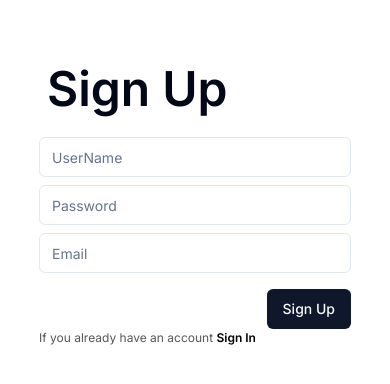
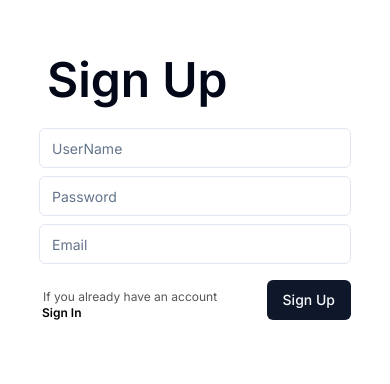
Before and after one commit to love-to-code108/todoApp, a React (Vite) app in the folder frontend/: page /signup in a window 390 px wide. Shown: the part 216-600 px from the top of the page. Built offline with nearby package versions, Linux system fonts and the light colour scheme.

Commit message:
the sign up page for the mobile is done

```diff
--- a/frontend/src/pages/SignUpPage.jsx
+++ b/frontend/src/pages/SignUpPage.jsx
@@ -82,8 +82,8 @@ export const SignUpPage = () => {
 
 
                 {/* IF YOU ALREADY HAVE AN ACCOUNT SIGN IN  */}
-                <div className=" ">
-                    <p className=" color-grey text-[12px]">If you already have an account <span className=" text-black font-semibold">Sign In</span></p>
+                <div className=" relative bottom-[2rem] left-1">
+                    <p className=" color-grey text-[12px]">If you already have an account <br /><span className=" text-black font-semibold relative bottom-[2px] right-[1px]">Sign In</span></p>
                 </div>
 
             </div>
```
